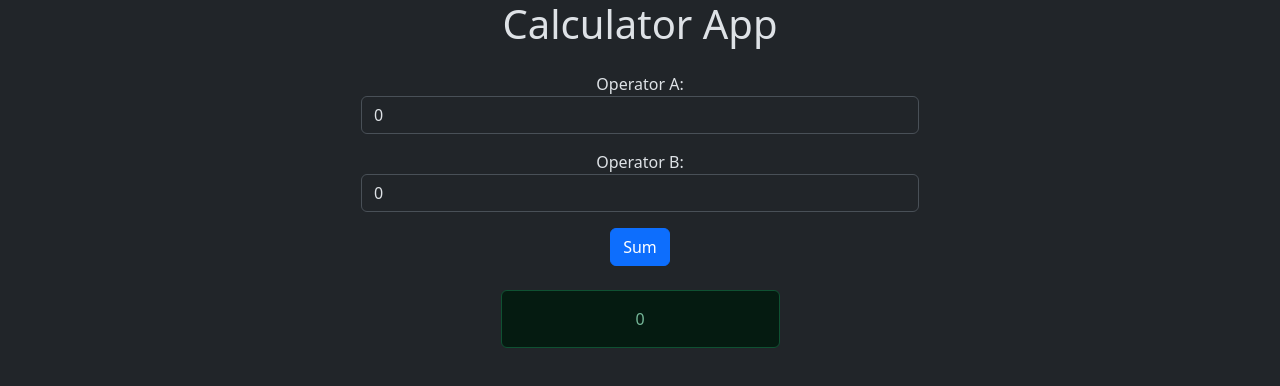
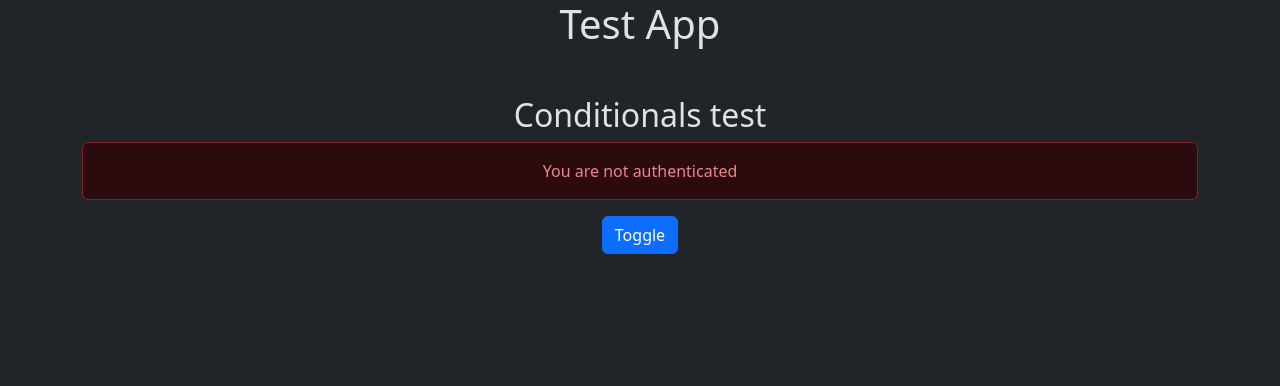
Before and after one commit to Maicolev/angular_courses, an Angular app in the folder init-app-angular/: page / in a window 1280 px wide. Shown: the top 386 px of the page. Built offline with nearby package versions, Linux system fonts and the light colour scheme.

Commit message:
Conditional

```diff
--- a/init-app-angular/src/app/app.component.html
+++ b/init-app-angular/src/app/app.component.html
@@ -9,5 +9,6 @@
 <app-product-list-component class="text-center"></app-product-list-component>
 <app-event-binding></app-event-binding>
 <app-property-binding></app-property-binding>
-<app-two-way-binding></app-two-way-binding-->
-<app-calculator></app-calculator>
+<app-two-way-binding></app-two-way-binding>
+<app-calculator></app-calculator-->
+<app-conditionals></app-conditionals>
--- a/init-app-angular/src/app/app.component.ts
+++ b/init-app-angular/src/app/app.component.ts
@@ -1,4 +1,6 @@
 import { Component } from '@angular/core';
+import { ConditionalsComponent } from "./conditionals/conditionals.component";
+/**
 import { RouterOutlet } from '@angular/router';
 import { ProductListComponentComponent } from "./product-list-component/product-list-component.component";
 import { FatherComponent } from './father/father.component';
@@ -6,19 +8,18 @@ import { EventBindingComponent } from './event-binding/event-binding.component';
 import { PropertyBindingComponent } from "./property-binding/property-binding.component";
 import { TwoWayBindingComponent } from "./two-way-binding/two-way-binding.component";
 import { CalculatorComponent } from "./calculator/calculator.component";
-//import { NewComponentComponent } from "./new-component/new-component.component";
-//import { NewComponentInlineComponent } from "./new-component-inline/new-component-inline.component";
-//import { InterpolationComponent } from "./interpolation/interpolation.component";
-//import { FatherComponent } from "./father/father.component";
+import { NewComponentComponent } from "./new-component/new-component.component";
+import { NewComponentInlineComponent } from "./new-component-inline/new-component-inline.component";
+import { InterpolationComponent } from "./interpolation/interpolation.component";
+**/
 
 @Component({
   selector: 'app-root',
   standalone: true,
-  //imports: [RouterOutlet, NewComponentComponent, NewComponentInlineComponent, InterpolationComponent, FatherComponent],
-  imports: [RouterOutlet, TwoWayBindingComponent, CalculatorComponent],
+  imports: [ConditionalsComponent],
   templateUrl: './app.component.html',
   styleUrl: './app.component.css',
 })
 export class AppComponent {
-  title = 'Calculator App';
+  title = 'Test App';
 }
--- /dev/null
+++ b/init-app-angular/src/app/conditionals/conditionals.component.html
@@ -0,0 +1,14 @@
+<div class="container text-center mt-5 text-center">
+    <h2>Conditionals test</h2>
+    @if (isAutenticated){
+        <div class="alert alert-success">
+            You are authenticated
+        </div>
+    }
+    @else{
+        <div class="alert alert-danger">
+            You are not authenticated
+        </div>
+    }
+    <button class="btn btn-primary" (click)="alternateAutenticated()">Toggle</button>
+</div>
--- /dev/null
+++ b/init-app-angular/src/app/conditionals/conditionals.component.ts
@@ -0,0 +1,17 @@
+import { Component } from '@angular/core';
+
+@Component({
+  selector: 'app-conditionals',
+  standalone: true,
+  imports: [],
+  templateUrl: './conditionals.component.html',
+  styleUrl: './conditionals.component.css'
+})
+export class ConditionalsComponent {
+  isAutenticated: boolean = false;
+
+  alternateAutenticated(): void {
+    this.isAutenticated = !this.isAutenticated;
+  }
+
+}
```
Also changed, not shown: init-app-angular/src/app/conditionals/conditionals.component.css (added).
